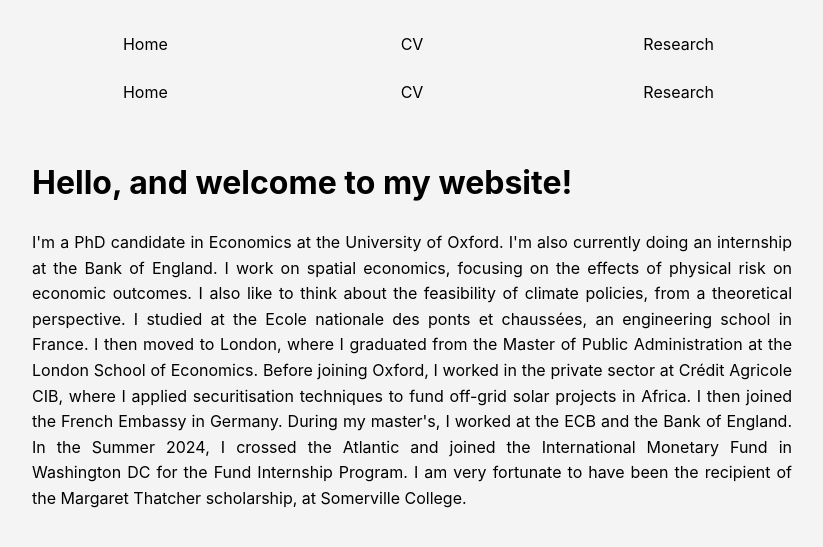
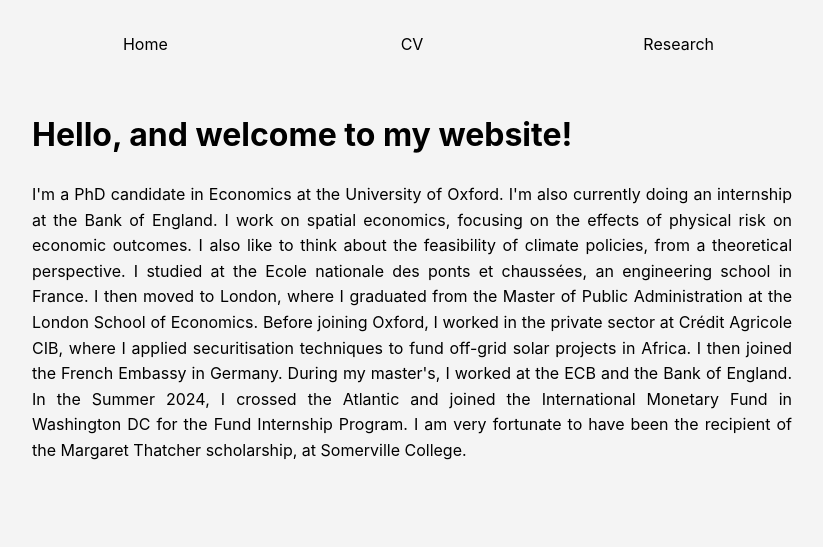
Before and after one commit to JulietteCx/juliettecx.github.io, a Jekyll site: the page built from _pages/index.html, in a window 1280 px wide and 900 px high. Shown: the top 547 px of the window, without its empty margins (228-1051 px from the left). Built offline with Jekyll 4.4.1, drawn with Linux system fonts in a browser that asks for light colours.

Commit message:
Update default.html

```diff
--- a/_layouts/default.html
+++ b/_layouts/default.html
@@ -11,19 +11,7 @@
    <!-- Sidebar content goes here -->
    <p> <!-- gregr --> </p>
  </div>
-   <!-- Container that holds both navigation and content -->
-   <div class="container">
 
-     <!-- Top navigation panel -->
-     <div class="top-panel">
-       <nav>
-         <ul>
-           {% for link in site.top_panel_links %}
-             <li><a href="{{ link.url | relative_url }}">{{ link.name }}</a></li>
-           {% endfor %}
-         </ul>
-       </nav>
-     </div>
 
   <!-- Container that holds both navigation and content -->
   <div class="container">
```
